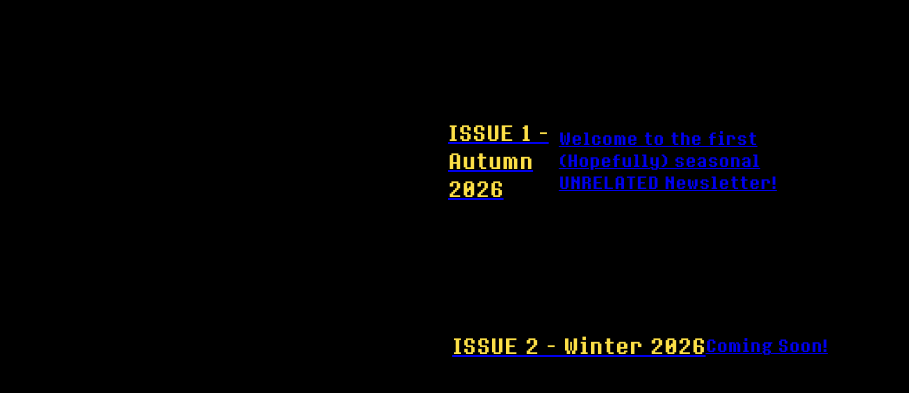
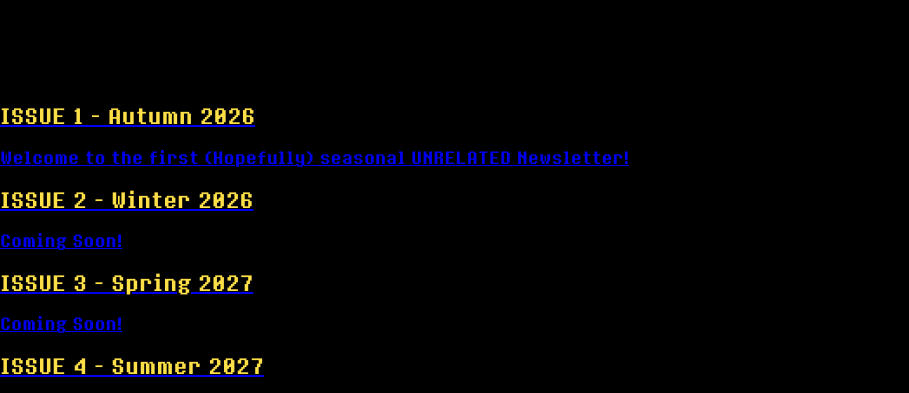
Before and after one commit to NattierCraft/unrelatedsite, a plain HTML site: page newsletters.html in a window 1280 px wide. Shown: the part 395-788 px from the top of the page, without its empty margins (0-909 px from the left). Drawn offline with Linux system fonts and the light colour scheme.

Commit message:
Update newsletters.html

```diff
--- a/newsletters.html
+++ b/newsletters.html
@@ -109,19 +109,19 @@
 
   <div id="articles" class="mt-32">
 
-  <a href="https://nattiercraft.github.io/unrelatedsite/aut2026" class="block centre hover:opacity-90 max-w-sm mx-auto mb-24">
+  <a href="https://nattiercraft.github.io/unrelatedsite/aut2026" class="block hover:opacity-90 max-w-sm mx-auto mb-24">
     <h2 class="text-xl text-yellow">ISSUE 1 - Autumn 2026</h2>
     <p>Welcome to the first (Hopefully) seasonal UNRELATED Newsletter!</p>
   </a>
-  <a href="https://nattiercraft.github.io/unrelatedsite/win2026" class="block centre hover:opacity-90 max-w-sm mx-auto mb-24">
+  <a href="https://nattiercraft.github.io/unrelatedsite/win2026" class="block hover:opacity-90 max-w-sm mx-auto mb-24">
     <h2 class="text-xl text-yellow">ISSUE 2 - Winter 2026</h2>
     <p>Coming Soon!</p>
   </a>
-  <a href="https://nattiercraft.github.io/unrelatedsite/spr2027" class="block centre hover:opacity-90 max-w-sm mx-auto mb-24">
+  <a href="https://nattiercraft.github.io/unrelatedsite/spr2027" class="block hover:opacity-90 max-w-sm mx-auto mb-24">
     <h2 class="text-xl text-yellow">ISSUE 3 - Spring 2027</h2>
     <p>Coming Soon!</p>
   </a>
-  <a href="https://nattiercraft.github.io/unrelatedsite/sum2027" class="block centre hover:opacity-90 max-w-sm mx-auto mb-24">
+  <a href="https://nattiercraft.github.io/unrelatedsite/sum2027" class="block hover:opacity-90 max-w-sm mx-auto mb-24">
     <h2 class="text-xl text-yellow">ISSUE 4 - Summer 2027</h2>
     <p>Coming Soon!</p>
   </a>
```
